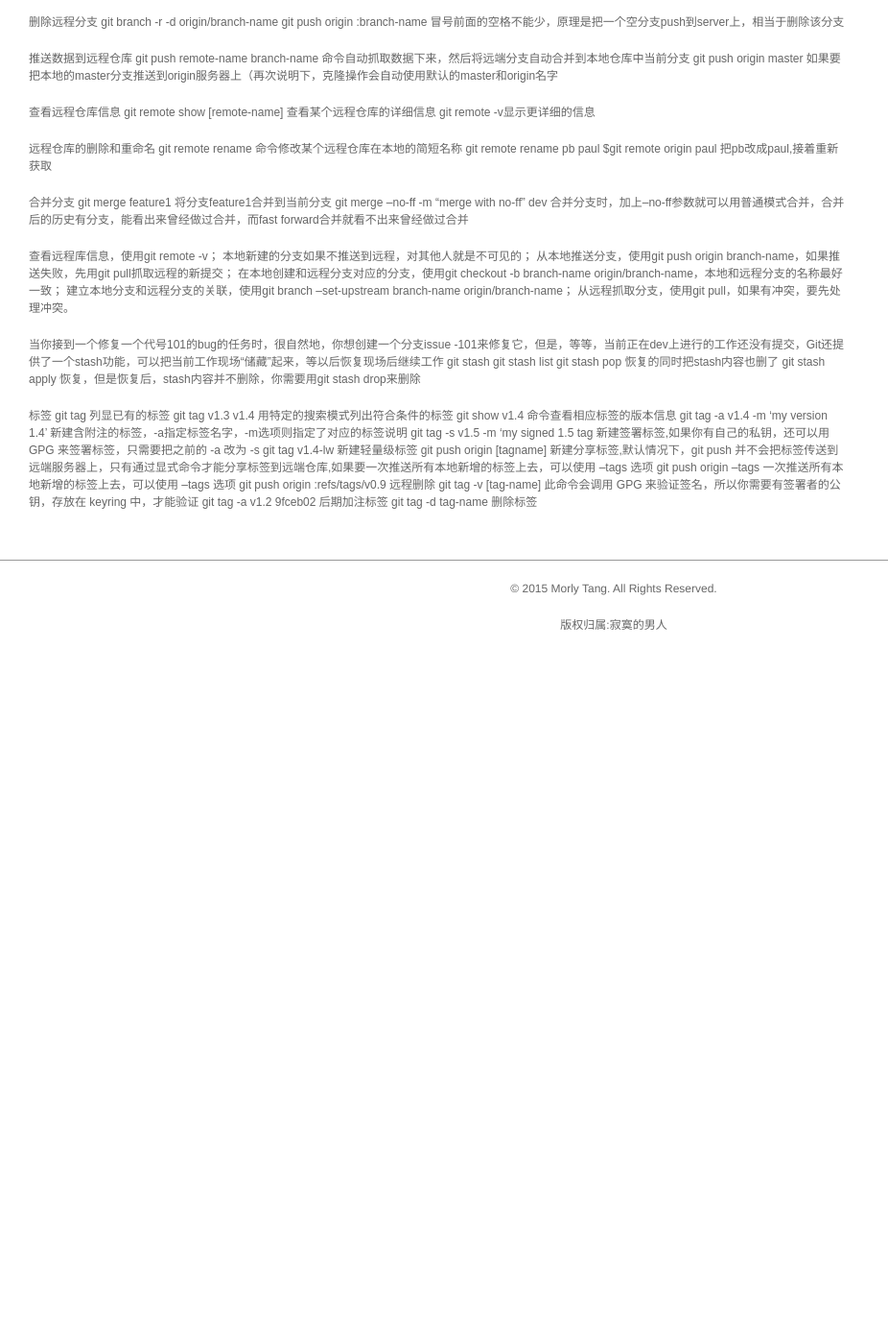
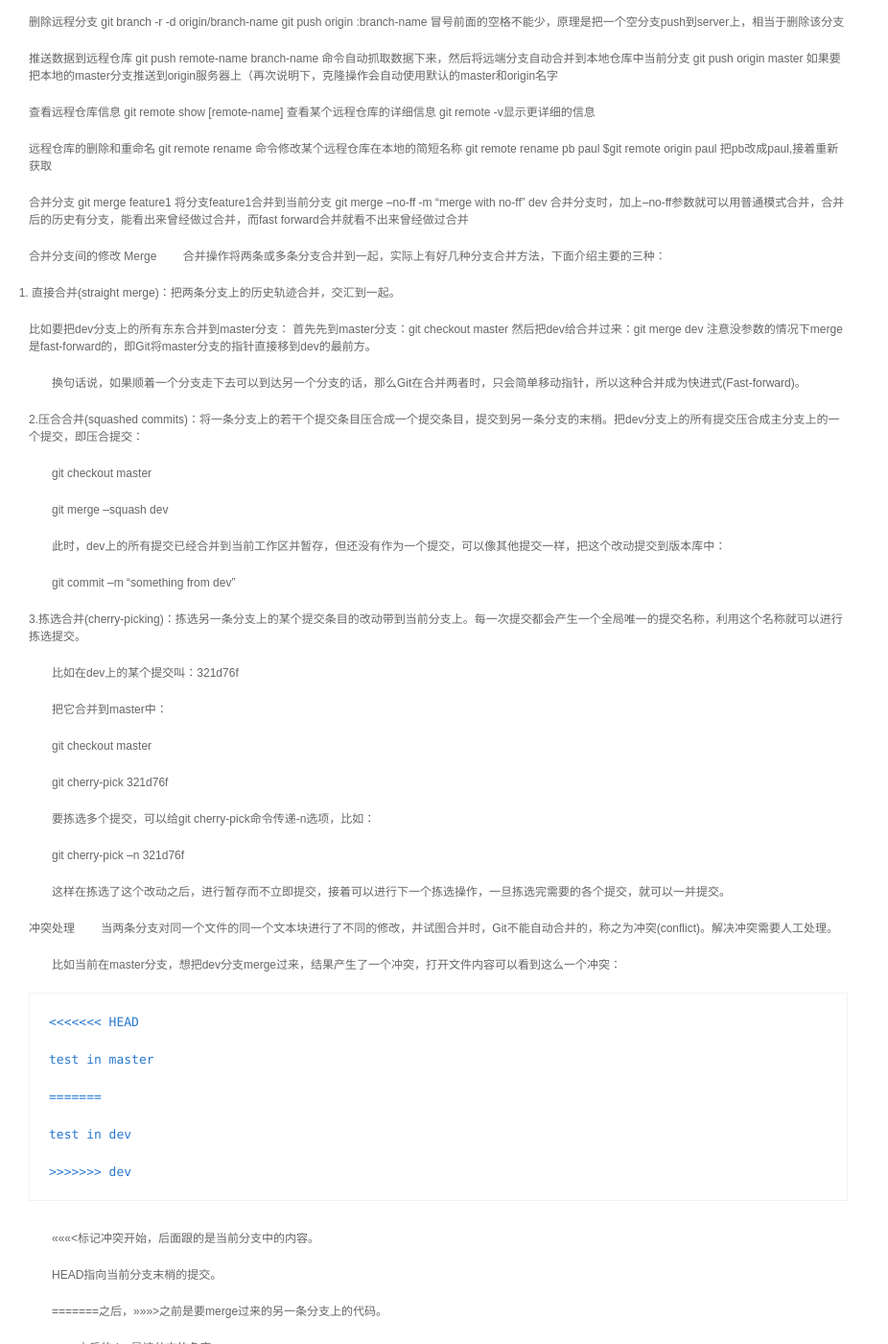
Before and after one commit to Motang/motang.github.io, a Jekyll site: the page built from _posts/2015-03-10-Git笔记.md, in a window 1280 px wide and 1400 px high, scrolled down 2060 px. Shown: the whole window at 96% size, without its empty margins (0-926 px from the left). Built offline with Jekyll 4.4.1, drawn with Linux system fonts in a browser that asks for light colours; before the commit the page ends 2740 px from its top, so only the background shows below that; some of the changed text lies outside the part shown.

Commit message:
git解决冲突

````diff
--- a/_posts/2015-03-10-Git笔记.md
+++ b/_posts/2015-03-10-Git笔记.md
@@ -140,6 +140,69 @@ git remote rename pb paul $git remote origin paul 把pb改成paul,接着重新
 git merge feature1 将分支feature1合并到当前分支
 git merge --no-ff -m "merge with no-ff" dev 合并分支时，加上--no-ff参数就可以用普通模式合并，合并后的历史有分支，能看出来曾经做过合并，而fast forward合并就看不出来曾经做过合并
 
+合并分支间的修改 Merge
+　　合并操作将两条或多条分支合并到一起，实际上有好几种分支合并方法，下面介绍主要的三种：
+
+1. 直接合并(straight merge)：把两条分支上的历史轨迹合并，交汇到一起。
+
+比如要把dev分支上的所有东东合并到master分支： 首先先到master分支：git checkout master 然后把dev给合并过来：git merge dev  注意没参数的情况下merge是fast-forward的，即Git将master分支的指针直接移到dev的最前方。
+
+　　换句话说，如果顺着一个分支走下去可以到达另一个分支的话，那么Git在合并两者时，只会简单移动指针，所以这种合并成为快进式(Fast-forward)。
+
+2.压合合并(squashed commits)：将一条分支上的若干个提交条目压合成一个提交条目，提交到另一条分支的末梢。把dev分支上的所有提交压合成主分支上的一个提交，即压合提交：
+
+　　git checkout master
+
+　　git merge --squash dev
+
+　　此时，dev上的所有提交已经合并到当前工作区并暂存，但还没有作为一个提交，可以像其他提交一样，把这个改动提交到版本库中：
+
+　　git commit –m “something from dev”
+
+3.拣选合并(cherry-picking)：拣选另一条分支上的某个提交条目的改动带到当前分支上。每一次提交都会产生一个全局唯一的提交名称，利用这个名称就可以进行拣选提交。
+
+　　比如在dev上的某个提交叫：321d76f
+
+　　把它合并到master中：
+
+　　git checkout master
+
+　　git cherry-pick 321d76f
+
+　　要拣选多个提交，可以给git cherry-pick命令传递-n选项，比如：
+
+　　git cherry-pick –n 321d76f
+
+　　这样在拣选了这个改动之后，进行暂存而不立即提交，接着可以进行下一个拣选操作，一旦拣选完需要的各个提交，就可以一并提交。
+
+
+冲突处理
+　　当两条分支对同一个文件的同一个文本块进行了不同的修改，并试图合并时，Git不能自动合并的，称之为冲突(conflict)。解决冲突需要人工处理。
+
+　　比如当前在master分支，想把dev分支merge过来，结果产生了一个冲突，打开文件内容可以看到这么一个冲突：
+
+```
+<<<<<<< HEAD
+
+test in master
+
+=======
+
+test in dev
+
+>>>>>>> dev
+```
+
+　　<<<<<<<标记冲突开始，后面跟的是当前分支中的内容。
+
+　　HEAD指向当前分支末梢的提交。
+
+　　=======之后，>>>>>>>之前是要merge过来的另一条分支上的代码。
+
+　　>>>>>>>之后的dev是该分支的名字。
+
+　　对于简单的合并，手工编辑，然后去掉这些标记，最后像往常的提交一样先add再commit即可。
+
 查看远程库信息，使用git remote -v；
 本地新建的分支如果不推送到远程，对其他人就是不可见的；
 从本地推送分支，使用git push origin branch-name，如果推送失败，先用git pull抓取远程的新提交；
````
